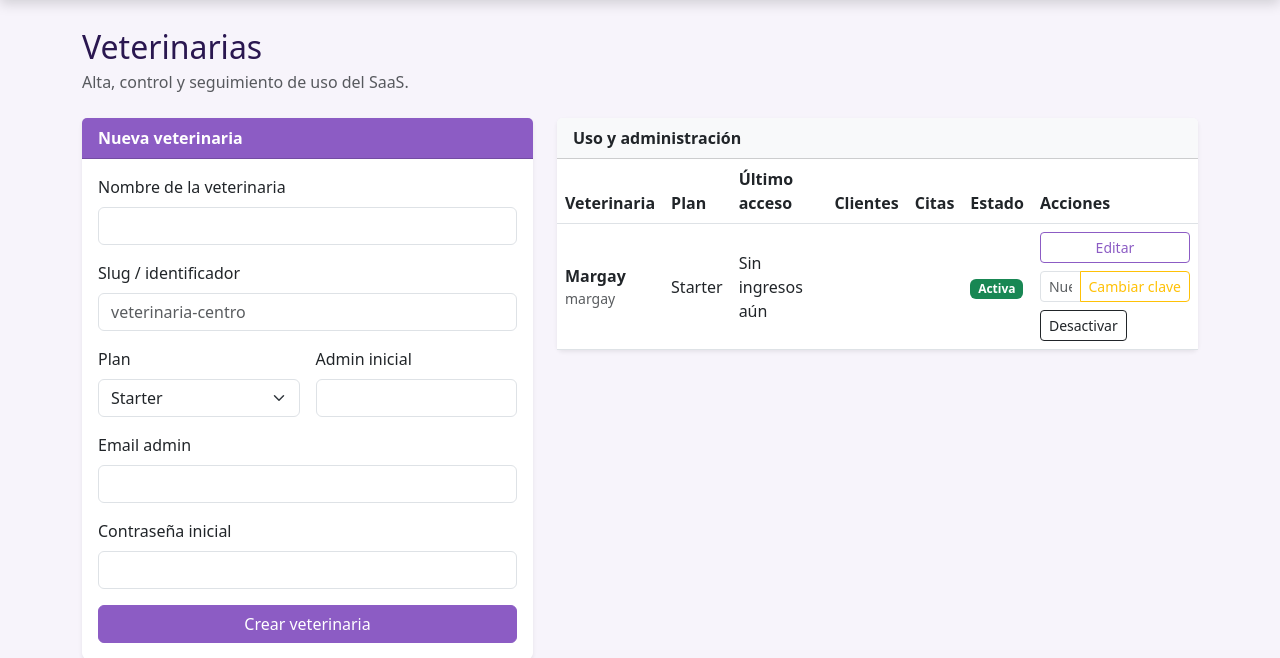
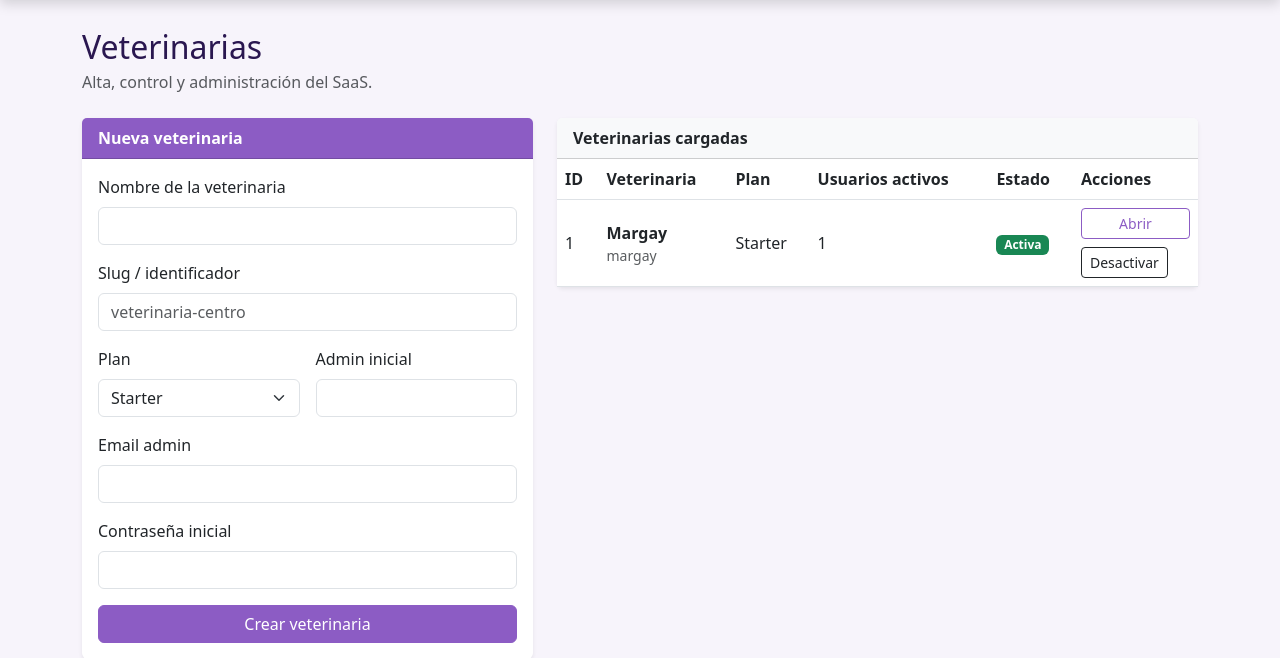
Before and after one commit to JaviPrograma/margay-saas, a Flask app: page /veterinarias in a window 1280 px wide. Shown: the part 68-726 px from the top of the page. Run offline with Flask 3, Linux system fonts and the light colour scheme; a user stored in the database is signed in; data comes from the database, SQL or seed files in the repository; parts of the project's set-up code (start-up, migrations or seed data) failed here and were passed over.

Commit message:
Add files via upload

```diff
--- a/templates/veterinarias.html
+++ b/templates/veterinarias.html
@@ -4,7 +4,7 @@
 <div class="d-flex justify-content-between align-items-center mb-4 flex-wrap gap-2">
   <div>
     <h2 class="mb-1">Veterinarias</h2>
-    <p class="text-muted mb-0">Alta, control y seguimiento de uso del SaaS.</p>
+    <p class="text-muted mb-0">Alta, control y administración del SaaS.</p>
   </div>
 </div>
 
@@ -40,7 +40,7 @@
           </div>
           <div class="col-12">
             <label class="form-label">Contraseña inicial</label>
-            <input type="text" name="password" class="form-control" required>
+            <input type="text" name="password" class="form-control" required minlength="6">
           </div>
           <div class="col-12">
             <button class="btn btn-primary w-100" type="submit">Crear veterinaria</button>
@@ -52,16 +52,15 @@
 
   <div class="col-lg-7">
     <div class="card shadow-sm border-0">
-      <div class="card-header bg-light"><strong>Uso y administración</strong></div>
+      <div class="card-header bg-light"><strong>Veterinarias cargadas</strong></div>
       <div class="table-responsive">
         <table class="table table-hover align-middle mb-0">
           <thead>
             <tr>
+              <th>ID</th>
               <th>Veterinaria</th>
               <th>Plan</th>
-              <th>Último acceso</th>
-              <th>Clientes</th>
-              <th>Citas</th>
+              <th>Usuarios activos</th>
               <th>Estado</th>
               <th>Acciones</th>
             </tr>
@@ -69,14 +68,13 @@
           <tbody>
             {% for e in empresas %}
             <tr>
+              <td>{{ e.id }}</td>
               <td>
                 <div class="fw-semibold">{{ e.nombre }}</div>
-                <div class="small text-muted">{{ e.slug }}</div>
+                <div class="small text-muted">{{ e.slug or '-' }}</div>
               </td>
-              <td>{{ e.plan|capitalize }}</td>
-              <td>{{ e.last_seen_at or 'Sin ingresos aún' }}</td>
-              <td>{{ e.clientes_total }}</td>
-              <td>{{ e.citas_total }}</td>
+              <td>{{ (e.plan or 'starter')|capitalize }}</td>
+              <td>{{ e.usuarios_activos or 0 }}</td>
               <td>
                 {% if e.activa %}
                   <span class="badge bg-success">Activa</span>
@@ -86,13 +84,7 @@
               </td>
               <td>
                 <div class="d-flex flex-column gap-2">
-                  <a href="{{ url_for('veterinaria_editar', empresa_id=e.id) }}" class="btn btn-sm btn-outline-primary">Editar</a>
-                  <form method="post" action="{{ url_for('veterinaria_reset_password', empresa_id=e.id) }}">
-                    <div class="input-group input-group-sm">
-                      <input type="text" class="form-control" name="nueva_password" placeholder="Nueva clave" required minlength="6">
-                      <button class="btn btn-outline-warning" type="submit">Cambiar clave</button>
-                    </div>
-                  </form>
+                  <a href="{{ url_for('administrador_veterinaria', empresa_id=e.id) }}" class="btn btn-sm btn-outline-primary">Abrir</a>
                   <form method="post" action="{{ url_for('veterinaria_toggle', empresa_id=e.id) }}">
                     <button class="btn btn-sm btn-outline-dark" type="submit">
                       {% if e.activa %}Desactivar{% else %}Activar{% endif %}
@@ -102,7 +94,7 @@
               </td>
             </tr>
             {% else %}
-            <tr><td colspan="7" class="text-center text-muted py-4">No hay veterinarias cargadas.</td></tr>
+            <tr><td colspan="6" class="text-center text-muted py-4">No hay veterinarias cargadas.</td></tr>
             {% endfor %}
           </tbody>
         </table>
```
